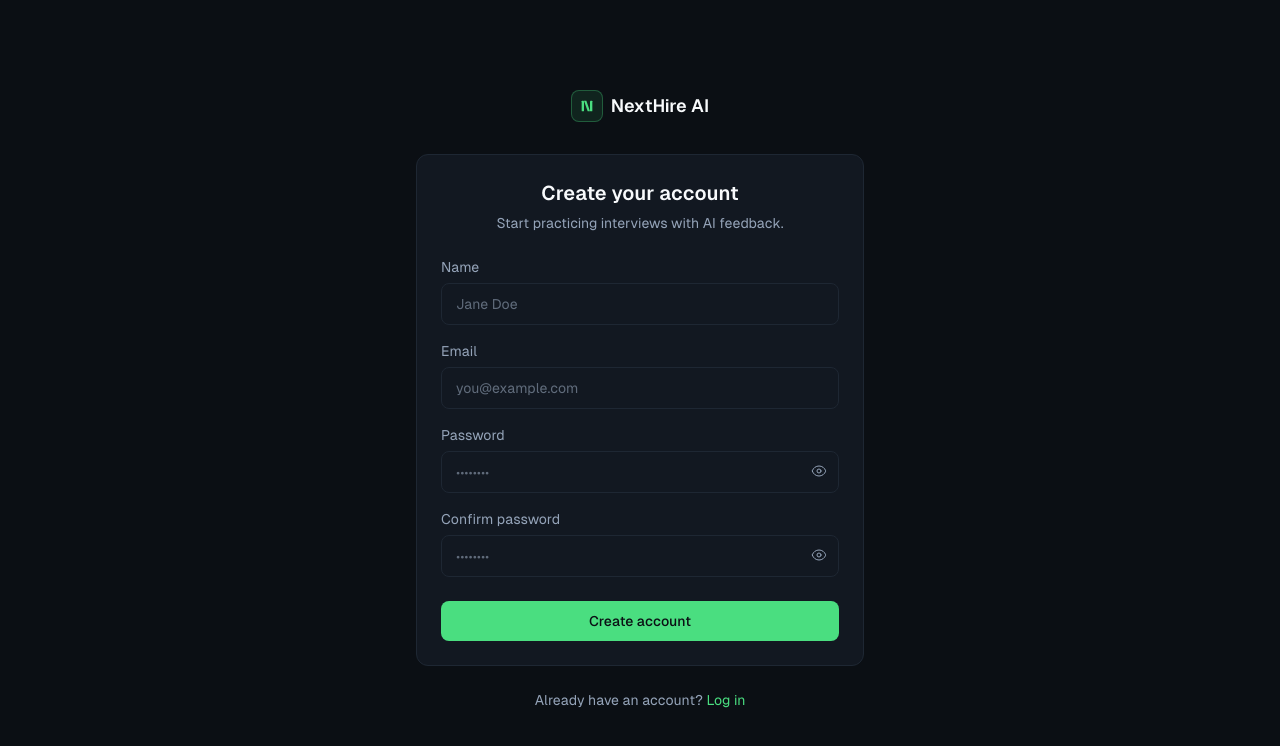
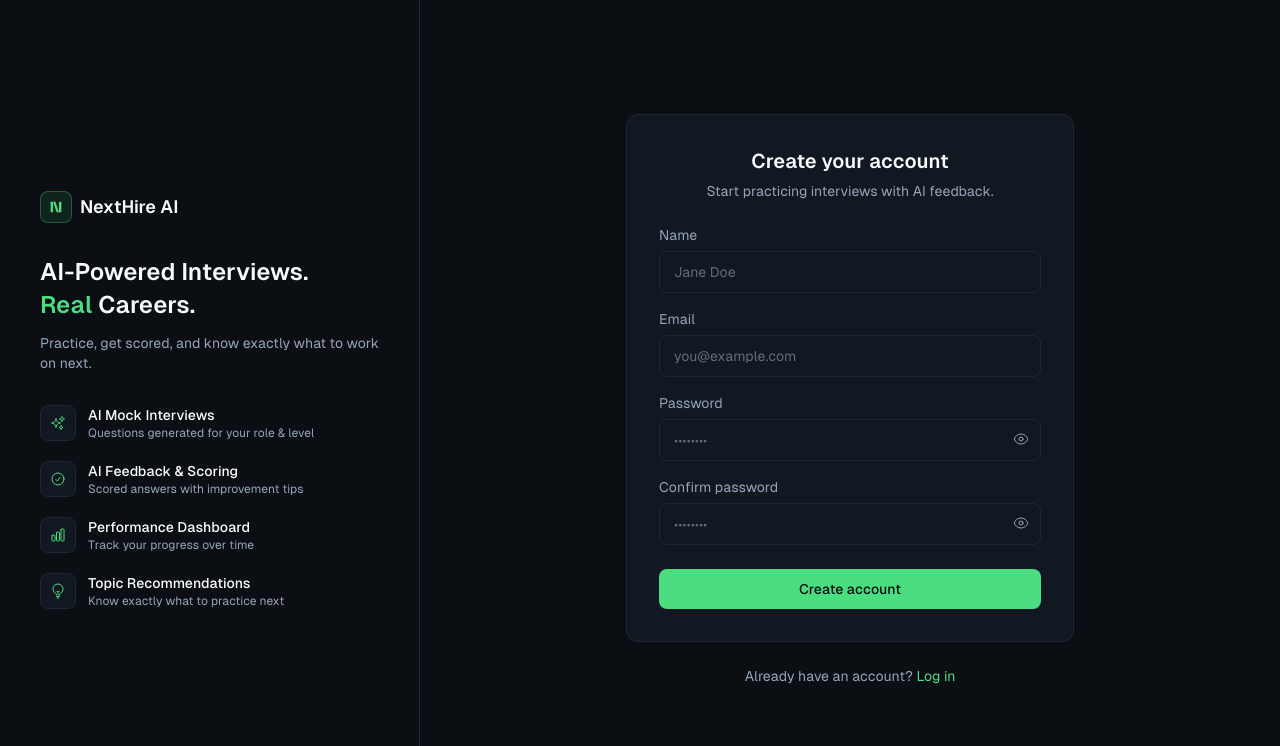
Before and after one commit to Sanket-825/NextHire-AI, a React app in the folder frontend/: page /register in a window 1280 px wide. Shown: the top 746 px of the page. Built offline with nearby package versions, Linux system fonts and the light colour scheme; no server answers; the HTML template or start-up script is replaced by a standard one.

Commit message:
refactor: use SplitAuthLayout on register page

```diff
--- a/frontend/src/features/auth/pages/RegisterPage.jsx
+++ b/frontend/src/features/auth/pages/RegisterPage.jsx
@@ -3,7 +3,7 @@ import { Link, useNavigate } from "react-router-dom";
 import { useForm } from "react-hook-form";
 import { toast } from "react-toastify";
 
-import AuthLayout from "../components/AuthLayout";
+import SplitAuthLayout from "../components/SplitAuthLayout";
 import PasswordInput from "../components/PasswordInput";
 import Input from "../../../components/ui/Input";
 import Button from "../../../components/ui/Button";
@@ -43,7 +43,7 @@ export default function RegisterPage() {
   };
 
   return (
-    <AuthLayout
+    <SplitAuthLayout
       title="Create your account"
       subtitle="Start practicing interviews with AI feedback."
       footer={
@@ -112,6 +112,6 @@ export default function RegisterPage() {
           Create account
         </Button>
       </form>
-    </AuthLayout>
+    </SplitAuthLayout>
   );
 }
```
